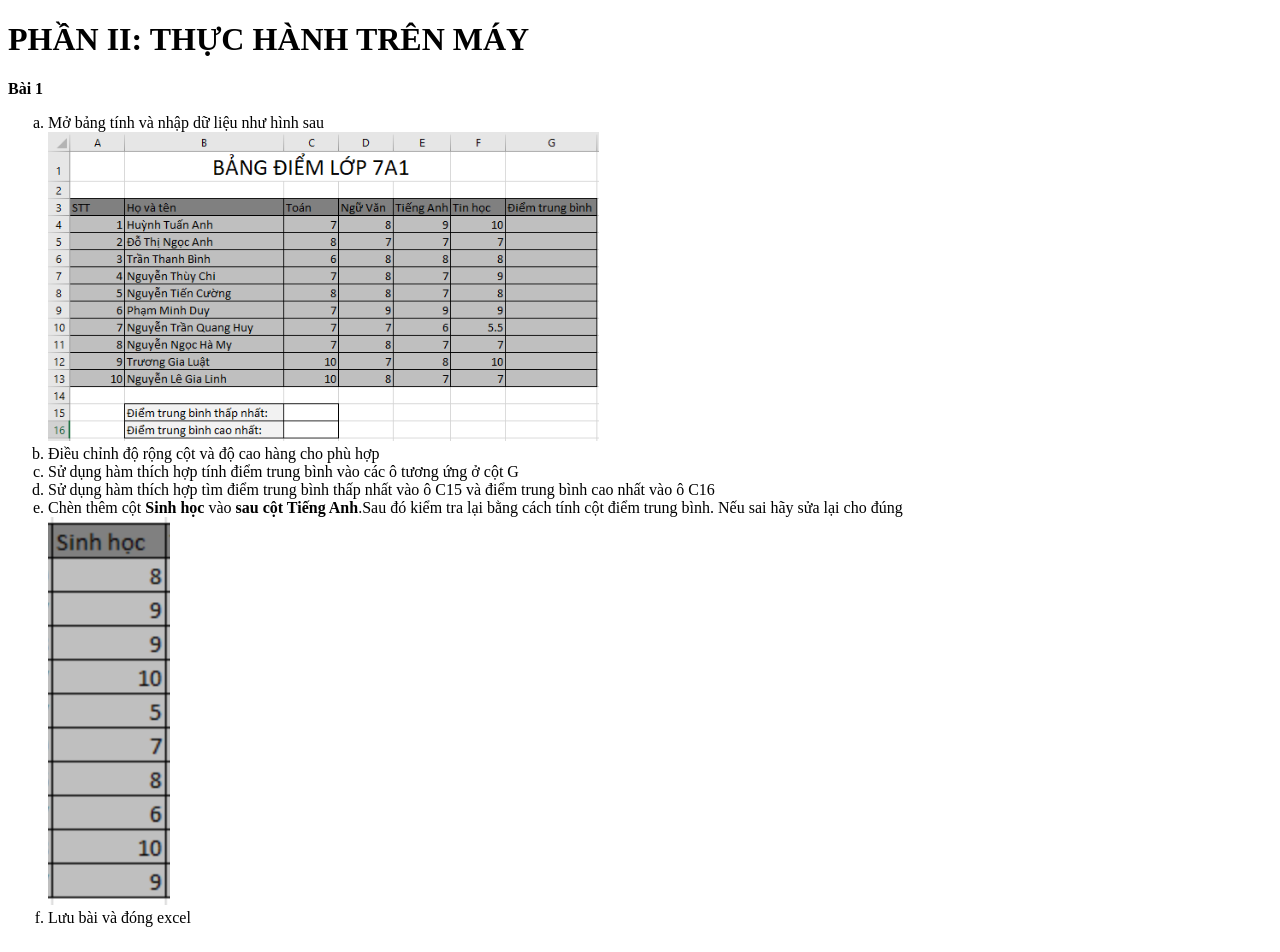
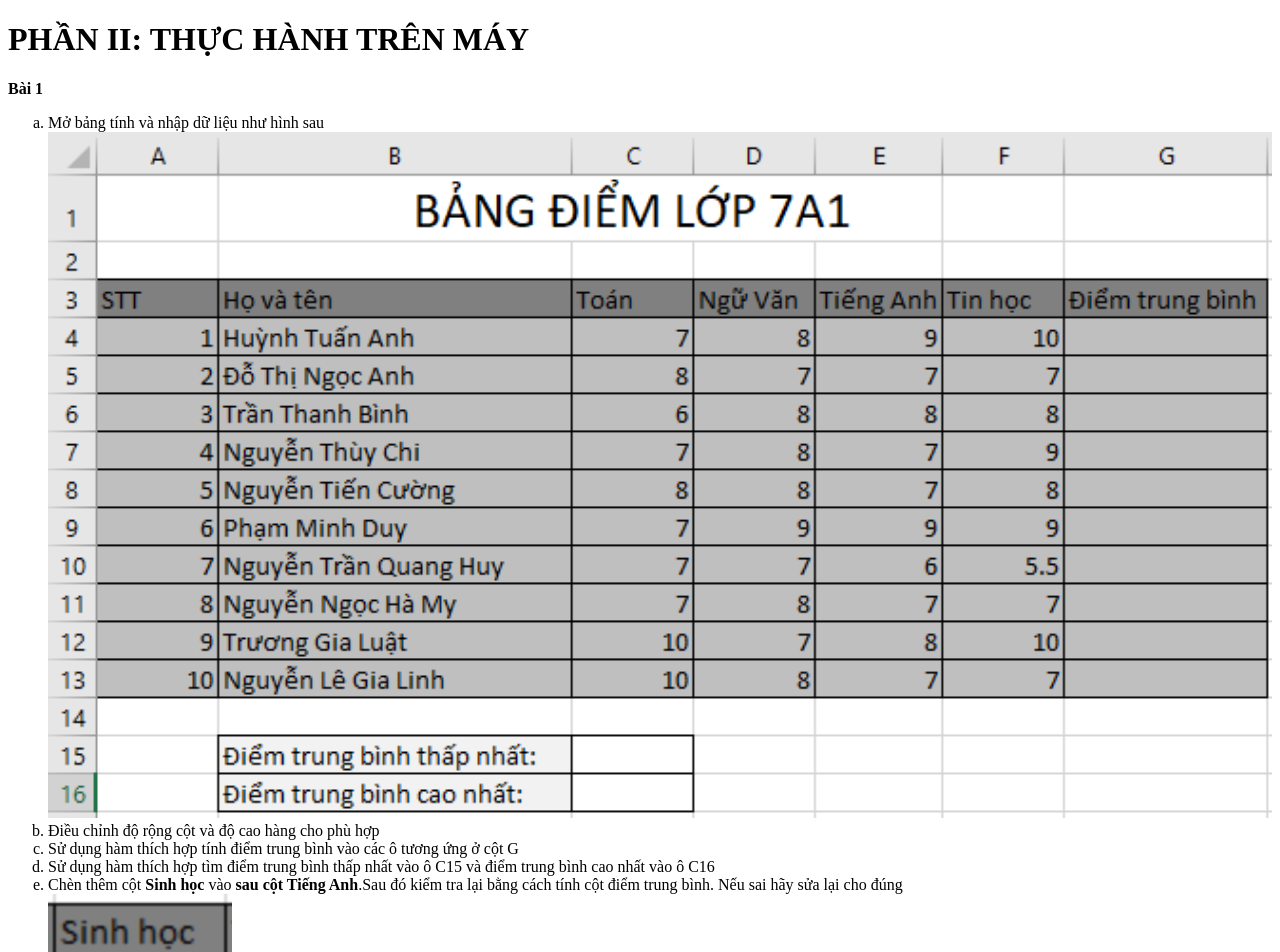
Before and after one commit to dunglailaptrinh/tinhoc10101010.github.io, a plain HTML site: page index.html in a window 1280 px wide. Shown: the top 952 px of the page. Drawn offline with Linux system fonts and the light colour scheme.

Commit message:
Update index.html

```diff
--- a/index.html
+++ b/index.html
@@ -1,8 +1,8 @@
 <!DOCTYPE Html><html><head><title>Bài thi tin học cuối kì 1 - Lớp 7 (Có đáp án)</title> <meta charset="utf-8"> <meta name="viewport" content="width=device-width, initial-scale=1.0"></head><body><h1 align="left">PHẦN II: THỰC HÀNH TRÊN MÁY</h1><strong>Bài 1</strong><ol type="a" start="a"><li> Mở bảng tính và nhập dữ liệu như hình sau
-    <br/><img width="45%"  src="https://dunglailaptrinh.github.io/tinhoc10101010.github.io/Capture.PNG">
+    <br/><img width="100%"  src="https://dunglailaptrinh.github.io/tinhoc10101010.github.io/Capture.PNG">
 </li>
 <li>Điều chỉnh độ rộng cột và độ cao hàng cho phù hợp</li>
 <li>Sử dụng hàm thích hợp tính điểm trung bình vào các ô tương ứng ở cột G</li>
 <li>Sử dụng hàm thích hợp tìm điểm trung bình thấp nhất vào ô C15 và điểm trung bình cao nhất vào ô C16</li>
-<li>Chèn thêm cột <strong>Sinh học</strong> vào <strong>sau cột Tiếng Anh</strong>.Sau đó kiểm tra lại bằng cách tính cột điểm trung bình. Nếu sai hãy sửa lại cho đúng</li><img width="10%" src="https://dunglailaptrinh.github.io/tinhoc10101010.github.io/Capture1.PNG">
+<li>Chèn thêm cột <strong>Sinh học</strong> vào <strong>sau cột Tiếng Anh</strong>.Sau đó kiểm tra lại bằng cách tính cột điểm trung bình. Nếu sai hãy sửa lại cho đúng</li><img width="15%" src="https://dunglailaptrinh.github.io/tinhoc10101010.github.io/Capture1.PNG">
 <li>Lưu bài và đóng excel</li></ol></body></html>
```
